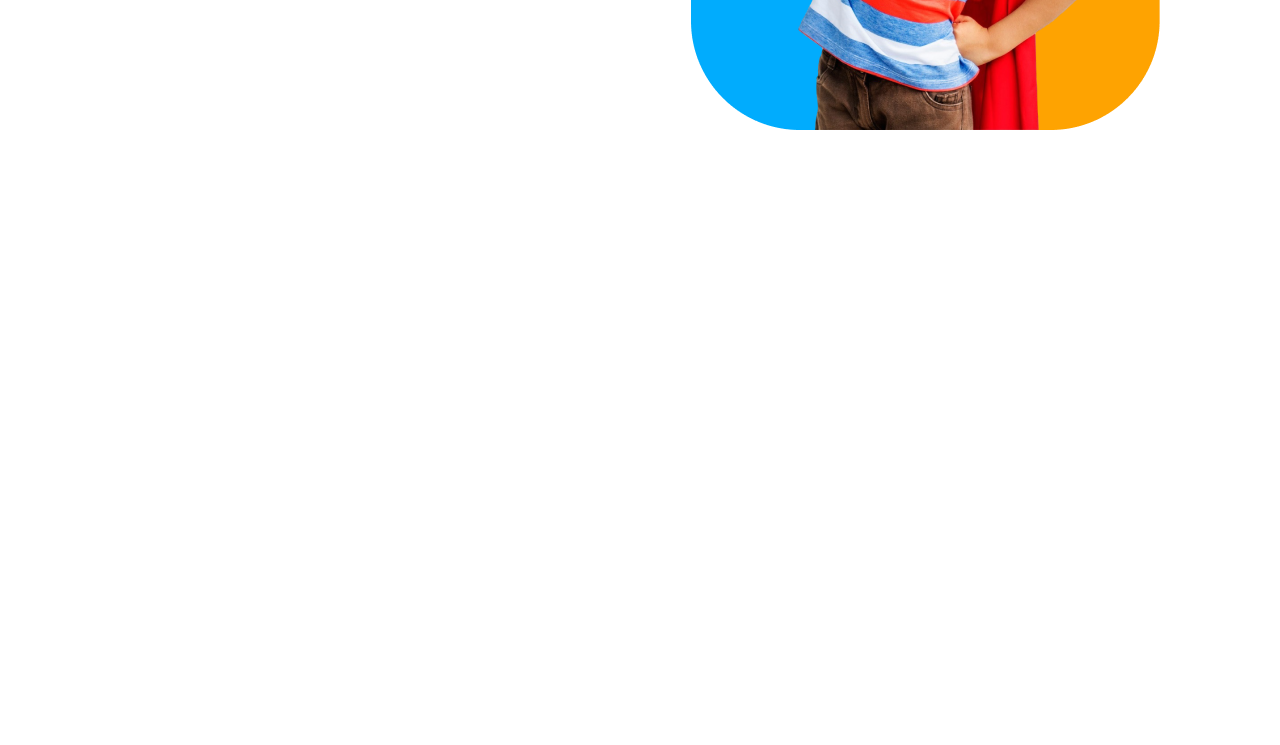
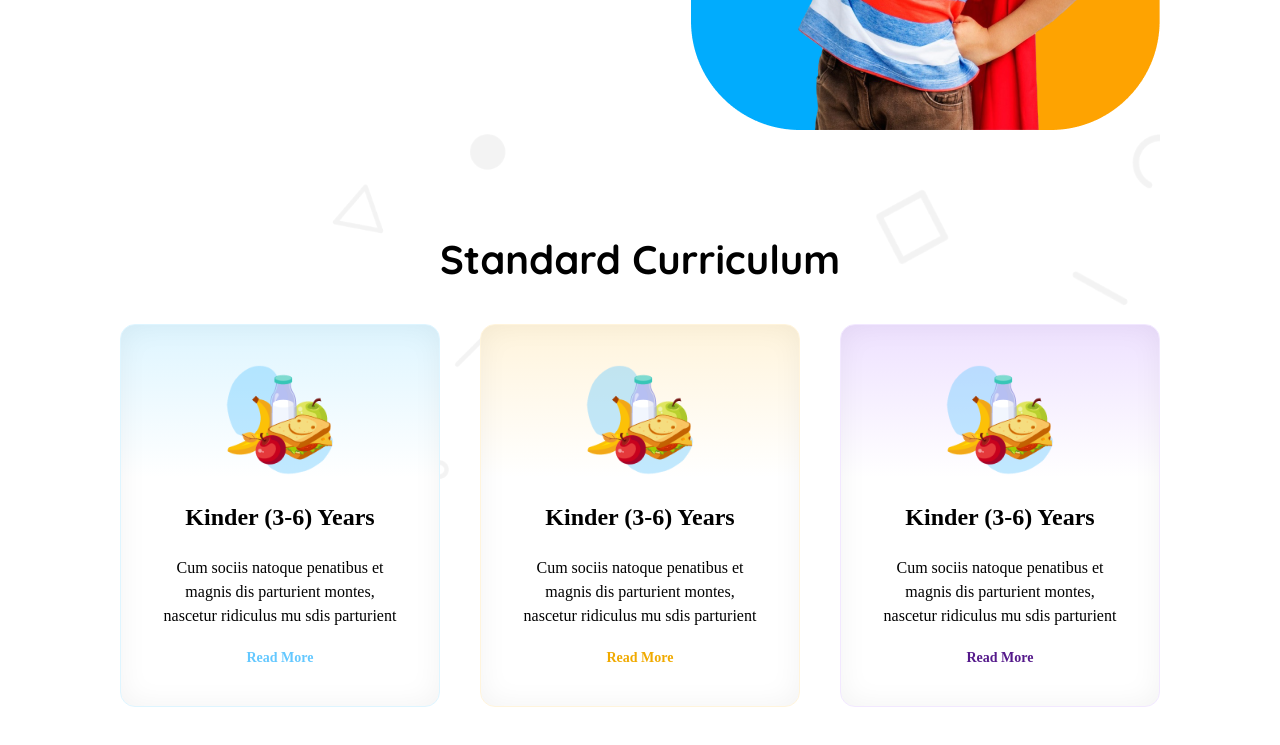
Before and after one commit to freelancer-rased/kids-school-assignment-2, a plain HTML site: page index.html in a window 1280 px wide. Shown: the part 547-1292 px from the top of the page. Before the commit the page ends 800 px from the top, so only its background shows below. Drawn offline with Linux system fonts and the light colour scheme.

Commit message:
standard curriculum added

```diff
--- a/index.html
+++ b/index.html
@@ -56,7 +56,41 @@
       </section>
     </header>
 
-    <main></main>
+    <main>
+      <!-- standard curriculum section  -->
+      <section class="curriculum-container">
+        <h2 class="primary-text">Standard Curriculum</h2>
+        <div class="curriculum-box-container">
+          <div class="curriculum-box" id="curriculum-box-1">
+            <img src="./assets/kinder.png" alt="" />
+            <h3>Kinder (3-6) Years</h3>
+            <p>
+              Cum sociis natoque penatibus et magnis dis parturient montes,
+              nascetur ridiculus mu sdis parturient
+            </p>
+            <a class="read-more-1" href="">Read More</a>
+          </div>
+          <div class="curriculum-box" id="curriculum-box-2">
+            <img src="./assets/kinder.png" alt="" />
+            <h3>Kinder (3-6) Years</h3>
+            <p>
+              Cum sociis natoque penatibus et magnis dis parturient montes,
+              nascetur ridiculus mu sdis parturient
+            </p>
+            <a class="read-more-2" href="">Read More</a>
+          </div>
+          <div class="curriculum-box" id="curriculum-box-3">
+            <img src="./assets/kinder.png" alt="" />
+            <h3>Kinder (3-6) Years</h3>
+            <p>
+              Cum sociis natoque penatibus et magnis dis parturient montes,
+              nascetur ridiculus mu sdis parturient
+            </p>
+            <a class="read-more-3" href="">Read More</a>
+          </div>
+        </div>
+      </section>
+    </main>
     <footer></footer>
   </body>
 </html>
--- a/style.css
+++ b/style.css
@@ -108,3 +108,80 @@ nav ul a {
   border-radius: 10px;
   font-weight: 700;
 }
+
+
+/* standard curriculum style  */
+
+.curriculum-container h2{
+    text-align: center;
+    padding: 100px 0 40px 0;
+    font-size: 2.5rem;
+}
+
+.curriculum-container{
+    margin-bottom: 50px;
+    background-image: url('./assets/bg.png');
+    background-repeat: no-repeat;
+    background-position: center;
+    background-size: cover;
+}
+
+.curriculum-box-container{
+    display: flex;
+    justify-content: center;
+    text-align: center;
+    align-items: center;
+    gap: 40px;
+}
+
+.curriculum-box{
+    border-radius: 15px;
+    box-shadow: inset 0px 0px 28.3px 0.94px rgba(0, 0, 0, 0.05);
+    padding: 40px;
+}
+
+.curriculum-box img{
+    width: 110px;
+}
+
+.curriculum-box h3{
+    font-size: 1.5rem;
+    margin: 25px 0;
+    font-weight: 700;
+}
+
+.curriculum-box p{
+    line-height: 24px;
+    margin-bottom: 20px;
+}
+
+.curriculum-box a{
+    text-decoration: none;
+    font-size: 14px;
+    font-weight: 700;
+}
+
+.read-more-1{
+    color: rgb(100, 200, 255);
+}
+.read-more-2{
+    color: rgb(240, 170, 0);
+}
+.read-more-3{
+    rgb(135, 0, 255)
+}
+
+#curriculum-box-1{
+    background: linear-gradient(180.00deg, rgb(222, 245, 255),rgba(255, 255, 255, 0) 40%),rgb(255, 255, 255);
+    border: 0.94px solid rgb(222, 245, 255);
+}
+
+#curriculum-box-2{
+    border: 0.94px solid rgb(255, 244, 220);
+background: linear-gradient(180.00deg, rgb(255, 244, 220),rgba(255, 255, 255, 0) 40%),rgb(255, 255, 255);
+}
+
+#curriculum-box-3{
+    border: 0.94px solid rgb(242, 232, 255);
+background: linear-gradient(180.00deg, rgb(238, 225, 255),rgba(255, 255, 255, 0) 40%),rgb(255, 255, 255);
+}
```
